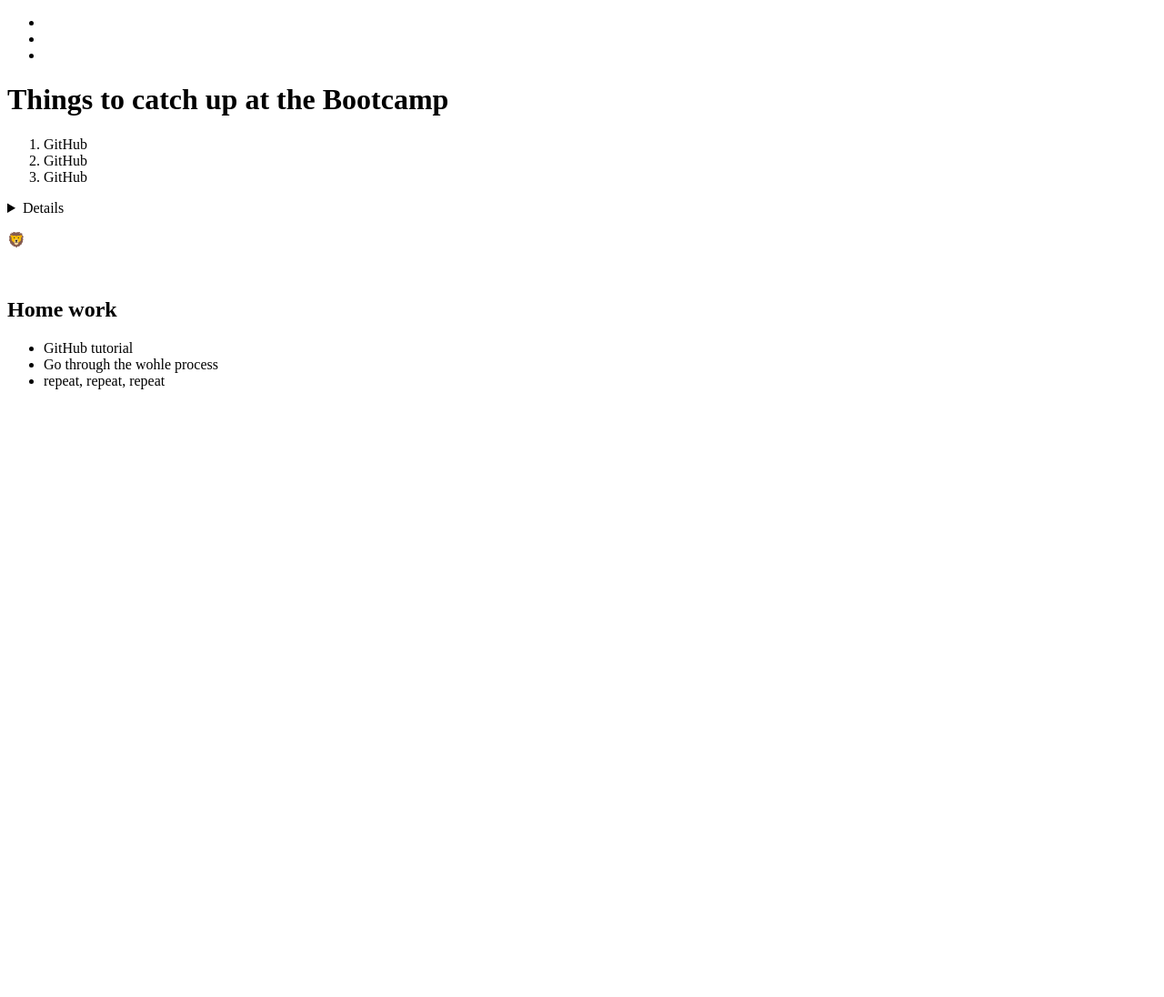
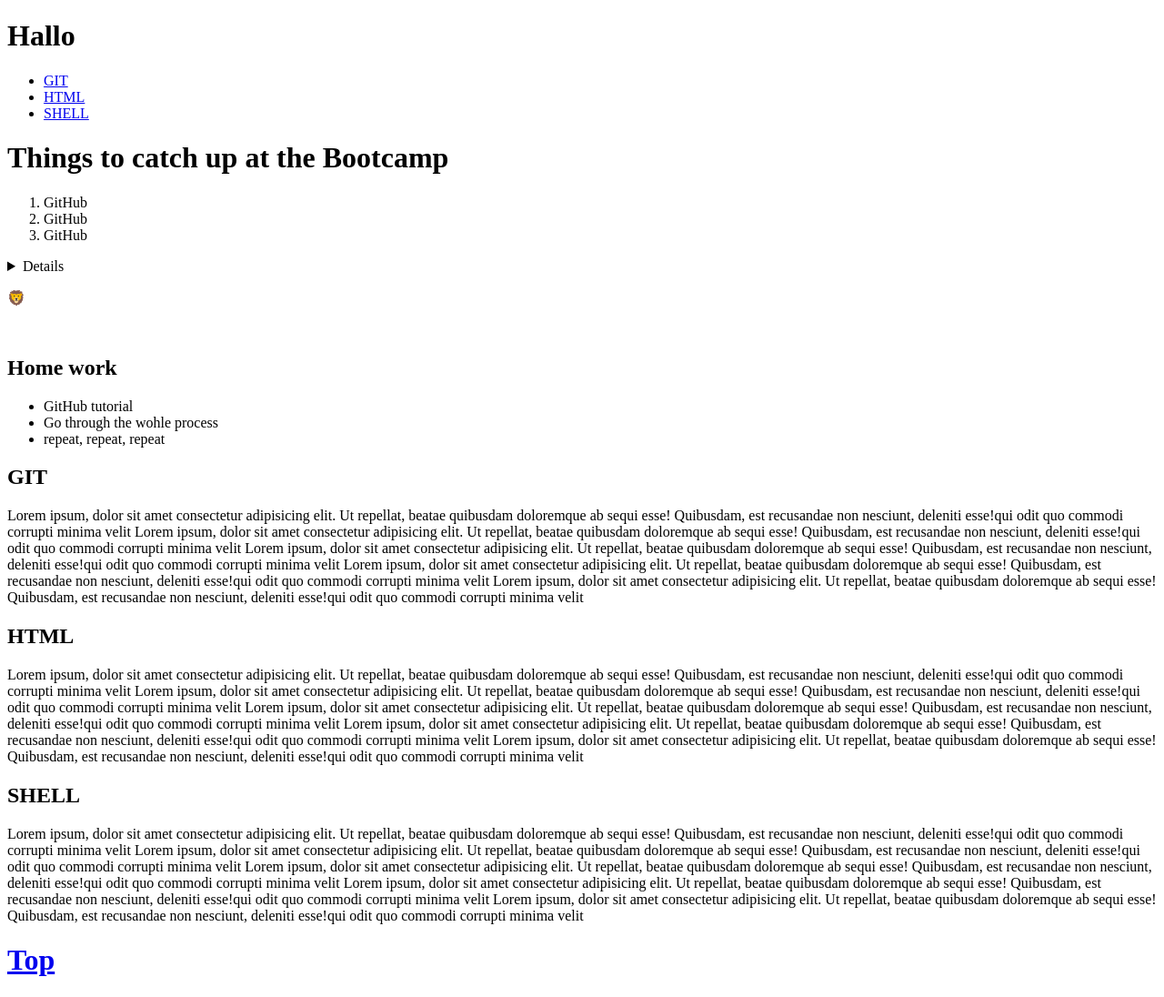
Before and after one commit to Matt-1985/html_playground, a plain HTML site: page index.html in a window 1280 px wide. Shown: the whole page at 91% size. Before the commit the page ends 800 px from the top, so only its background shows below. Drawn offline with Linux system fonts and the light colour scheme.

Commit message:
add section

```diff
--- a/index.html
+++ b/index.html
@@ -9,11 +9,12 @@
         <meta name="theme-color" content="#ffffff">
     </head>
         <body>
+            <h1><a id="top">Hallo</a></h1>
             <nav>
                 <ul>
-                    <li></li>
-                    <li></li>
-                    <li></li>
+                    <li><a href="#git">GIT</a></li>
+                    <li><a href="#html">HTML</a></li>
+                    <li><a href="#shell">SHELL</a></li>
                 </ul>
             </nav>
             <h1>Things to catch up at the Bootcamp</h1>
@@ -34,5 +35,33 @@
                 <li>Go through the wohle process</li>
                 <li>repeat, repeat, repeat</li>
             </ul>
+            <section>
+                <h2><a id="git">GIT</a></h2>
+                <p>Lorem ipsum, dolor sit amet consectetur adipisicing elit. Ut repellat, beatae quibusdam doloremque ab sequi esse! Quibusdam, est recusandae non nesciunt, deleniti  esse!qui odit quo commodi corrupti minima velit
+                    Lorem ipsum, dolor sit amet consectetur adipisicing elit. Ut repellat, beatae quibusdam doloremque ab sequi esse! Quibusdam, est recusandae non nesciunt, deleniti  esse!qui odit quo commodi corrupti minima velit
+                    Lorem ipsum, dolor sit amet consectetur adipisicing elit. Ut repellat, beatae quibusdam doloremque ab sequi esse! Quibusdam, est recusandae non nesciunt, deleniti  esse!qui odit quo commodi corrupti minima velit
+                    Lorem ipsum, dolor sit amet consectetur adipisicing elit. Ut repellat, beatae quibusdam doloremque ab sequi esse! Quibusdam, est recusandae non nesciunt, deleniti  esse!qui odit quo commodi corrupti minima velit
+                    Lorem ipsum, dolor sit amet consectetur adipisicing elit. Ut repellat, beatae quibusdam doloremque ab sequi esse! Quibusdam, est recusandae non nesciunt, deleniti  esse!qui odit quo commodi corrupti minima velit
+                </p>
+            </section>
+            <section>
+                <h2><a id="html">HTML</a></h2>
+                <p>Lorem ipsum, dolor sit amet consectetur adipisicing elit. Ut repellat, beatae quibusdam doloremque ab sequi esse! Quibusdam, est recusandae non nesciunt, deleniti  esse!qui odit quo commodi corrupti minima velit
+                    Lorem ipsum, dolor sit amet consectetur adipisicing elit. Ut repellat, beatae quibusdam doloremque ab sequi esse! Quibusdam, est recusandae non nesciunt, deleniti  esse!qui odit quo commodi corrupti minima velit
+                    Lorem ipsum, dolor sit amet consectetur adipisicing elit. Ut repellat, beatae quibusdam doloremque ab sequi esse! Quibusdam, est recusandae non nesciunt, deleniti  esse!qui odit quo commodi corrupti minima velit
+                    Lorem ipsum, dolor sit amet consectetur adipisicing elit. Ut repellat, beatae quibusdam doloremque ab sequi esse! Quibusdam, est recusandae non nesciunt, deleniti  esse!qui odit quo commodi corrupti minima velit
+                    Lorem ipsum, dolor sit amet consectetur adipisicing elit. Ut repellat, beatae quibusdam doloremque ab sequi esse! Quibusdam, est recusandae non nesciunt, deleniti  esse!qui odit quo commodi corrupti minima velit
+                </p>
+            </section>
+            <section>
+                <h2><a id="shell">SHELL</a></h2>
+                <p>Lorem ipsum, dolor sit amet consectetur adipisicing elit. Ut repellat, beatae quibusdam doloremque ab sequi esse! Quibusdam, est recusandae non nesciunt, deleniti  esse!qui odit quo commodi corrupti minima velit
+                    Lorem ipsum, dolor sit amet consectetur adipisicing elit. Ut repellat, beatae quibusdam doloremque ab sequi esse! Quibusdam, est recusandae non nesciunt, deleniti  esse!qui odit quo commodi corrupti minima velit
+                    Lorem ipsum, dolor sit amet consectetur adipisicing elit. Ut repellat, beatae quibusdam doloremque ab sequi esse! Quibusdam, est recusandae non nesciunt, deleniti  esse!qui odit quo commodi corrupti minima velit
+                    Lorem ipsum, dolor sit amet consectetur adipisicing elit. Ut repellat, beatae quibusdam doloremque ab sequi esse! Quibusdam, est recusandae non nesciunt, deleniti  esse!qui odit quo commodi corrupti minima velit
+                    Lorem ipsum, dolor sit amet consectetur adipisicing elit. Ut repellat, beatae quibusdam doloremque ab sequi esse! Quibusdam, est recusandae non nesciunt, deleniti  esse!qui odit quo commodi corrupti minima velit
+                </p>
+            </section>
+           <h1><a href="#top">Top</a></h1>
         </body>
 </html>
```
